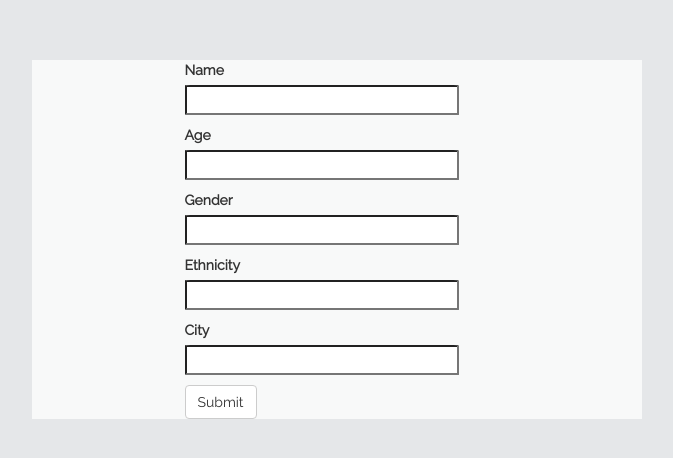
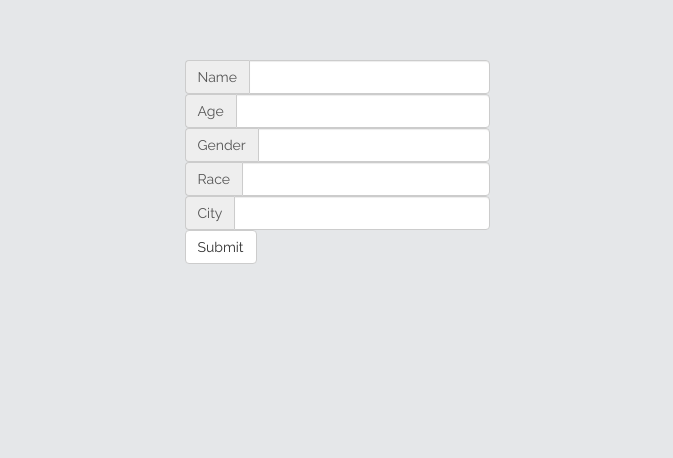
Before and after one commit to sjuniorbrown/Junior, a website: page index.html in a window 1280 px wide. Shown: the part 154-612 px from the top of the page, without its empty margins (303-976 px from the left). Drawn offline with Linux system fonts and the light colour scheme.

Commit message:
Bootstrap 3 Changes
Need to push data to DB

```diff
--- a/css/style.css
+++ b/css/style.css
@@ -32,3 +32,6 @@ input{
    height:30px;
    margin-bottom: 10px;
 }
+.input-group-addon{
+  min-width:33px
+}
--- a/index.html
+++ b/index.html
@@ -14,24 +14,35 @@
 
 <body>
     <div class="container">
-      <div class="form-background">
-        <div class="form"
-          <div id="data">
+        <div class="form-backgroun">
+            <div class="form" <div id="data">
 
-            <div class="user-data">
-              <span class=""
-            </div> <form class="form-data">
-                <label>Name</label><br />
-                <input type="text" name="name" id="name" /><br />
-                <label>Age</label><br />
-                <input type="text" name="age" id="age" /><br />
-                <label>Gender</label><br />
-                <input type="text" name="gender" id="gender" /><br />
-                <label>Ethnicity</label><br />
-                <input type="text" name="race" id="race" /><br />
-                <label>City</label><br />
-                <input type="text" name="city" id="city" /><br />
-                <button type="submit" class="btn btn-default" onclick="userSubmit()">Submit</button> </form>
+                <div class="user-data">
+                    <span class=""></span>
+                </div>
+                <form class="form-data">
+                    <div class="input-group">
+                        <span class="input-group-addon" id="basic-addon2">Name</span>
+                        <input type="text" class="form-control" aria-describedby="basic-addon2" name="name" id="name">
+                    </div>
+                    <div class="input-group">
+                      <span class="input-group-addon" id="basic-addon2">Age</span>
+                      <input type="text" class="form-control" aria-describedby="basicadddon2" name="age" id="age" />
+                    </div>
+                    <div class="input-group">
+                      <span class="input-group-addon" id="basic-addon2">Gender</span>
+                      <input type="text" class ="form-control" aria-describedby="basicaddon2" name="gender" id="gender" />
+                    </div>
+                    <div class="input-group">
+                      <span class="input-group-addon" id="basic-addon2">Race</span>
+                      <input type="text" class="form-control" aria-describedby="basic-addon2" name="race" id="race"  />
+                    </div>
+                    <div class="input-group">
+                      <span class="input-group-addon" id="basic-addon2">City</span>
+                      <input type="text" class="form-control" aria-describedby="basic-addon2" name="city" id="city"  />
+                    </div>
+                    <button type="submit" class="btn btn-default" onclick="userSubmit()">Submit</button>
+                     </form>
             </div>
         </div>
     </div>
```
